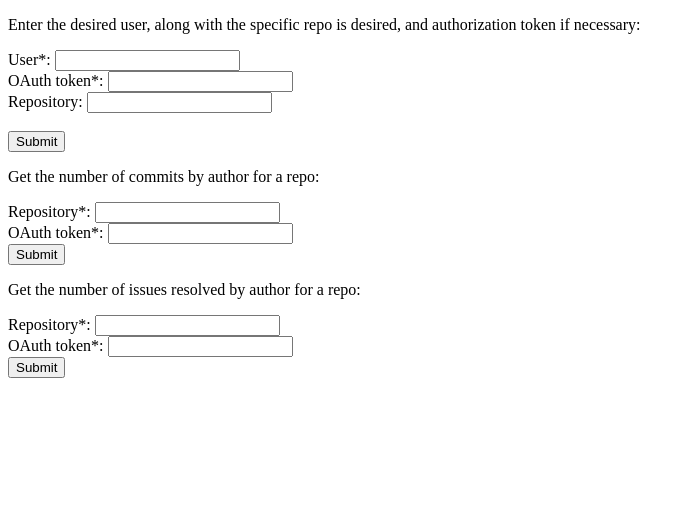
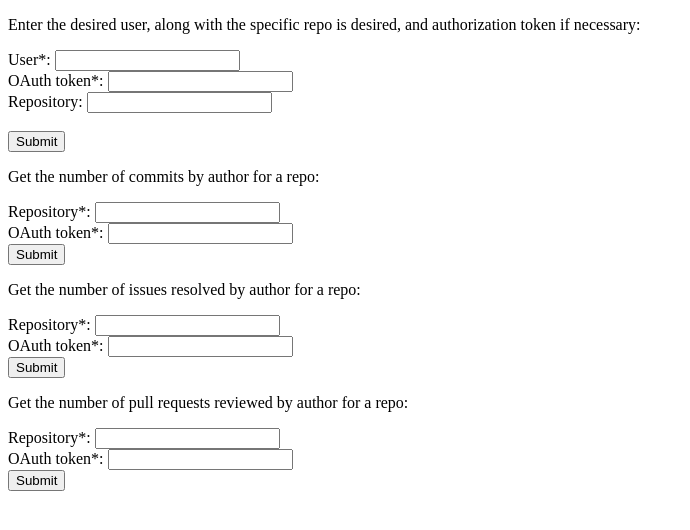
Before and after one commit to euanleith/SE-GitHubAPI-Project-P2, a plain HTML site: page main.html in a window 1280 px wide. Shown: the whole page, without its empty margins (0-690 px from the left). Drawn offline with Linux system fonts and the light colour scheme.

Commit message:
added pull request query

```diff
--- a/main.html
+++ b/main.html
@@ -30,5 +30,13 @@
         OAuth token*: <input type="text" id="tokenIssues" value="" required="required"><br>
         <input type="button" onclick="getNIssuesResolvedByAuthor()" value="Submit">
     </form>
+
+    <p>Get the number of pull requests reviewed by author for a repo:</p>
+
+    <form id="repoPullRequestsForm">
+        Repository*: <input type="text" id="repoPullRequests" value="" required="required"><br>
+        OAuth token*: <input type="text" id="tokenPullRequests" value="" required="required"><br>
+        <input type="button" onclick="getNPullRequestsReviewedByAuthor()" value="Submit">
+    </form>
 </body>
 </html>
--- a/main.js
+++ b/main.js
@@ -1,4 +1,4 @@
-//todo other json parsing error handling
+//todo json parsing error handling
 
 const MAX_PAGES = 10; //todo
 
@@ -58,12 +58,12 @@ function getNIssuesResolvedByAuthor() {
 
     let url = 'https://api.github.com/repos/' + repo + '/issues?state=closed';
     const out = forEachPage(url, token, (jsonPage,out)=>{
-        if (out === undefined) out = new Map();
+        if (out === undefined) out = new Map();//todo could put this before function?
         let request = new XMLHttpRequest();
         for (let i = 0; i < jsonPage.length; i++) {
             const num = jsonPage[i]['number'];
             console.log("Pinging issue " + num);
-            let url = 'https://api.github.com/repos/' + repo + '/issues/' + num + '/events';
+            let url = 'https://api.github.com/repos/' + repo + '/issues/' + num + '/events';//todo might need to do this for each page?
             let jsonEvent = sendHTTPRequest('GET',url, token,null,request);
 
             const closedEvent = jsonEvent.find(e=>e['event']==="closed");
@@ -79,6 +79,40 @@ function getNIssuesResolvedByAuthor() {
 
     out.forEach((value, key)=>
         document.write('author: ' + key + ', nIssuesResolved: ' + value + '<br>'));
+    return true;
+}
+
+//todo could generalise these
+function getNPullRequestsReviewedByAuthor() {
+    console.log('Getting n pull requests reviewed by author');
+    const repo = document.getElementById('repoPullRequests').value;
+    const token = document.getElementById('tokenPullRequests').value;
+    if (repo === '' || token === '') {
+        alert("repo/token not entered")
+        return false;
+    }
+
+    let url = 'https://api.github.com/repos/' + repo + '/pulls?state=closed';
+    const out = forEachPage(url, token, (jsonPage,out)=> {
+        if (out === undefined) out = new Map();
+        let request = new XMLHttpRequest();
+        for (let i = 0; i < jsonPage.length; i++) {
+            const num = jsonPage[i]['number'];
+            console.log("Pinging pull request " + num);
+            let url = 'https://api.github.com/repos/' + repo + '/pulls/' + num + '/reviews';//todo might need to do this for each page?
+            let jsonReviews = sendHTTPRequest('GET', url, token, null, request);
+
+            jsonReviews.forEach(review => {
+                let author = review['user']['login'];
+                if (!out.has(author)) out.set(author, 1);
+                else out.set(author, out.get(author) + 1);
+            });
+        }
+        return out;
+    });
+
+    out.forEach((value, key)=>
+        document.write('author: ' + key + ', nPullRequestsReviewed ' + value + '<br>'));
     return true;
 }
 
```
